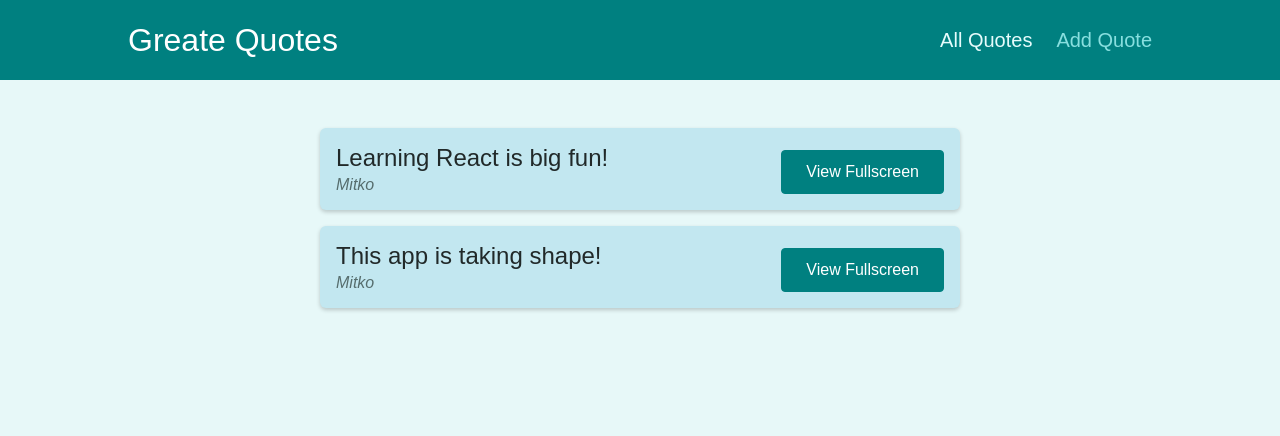
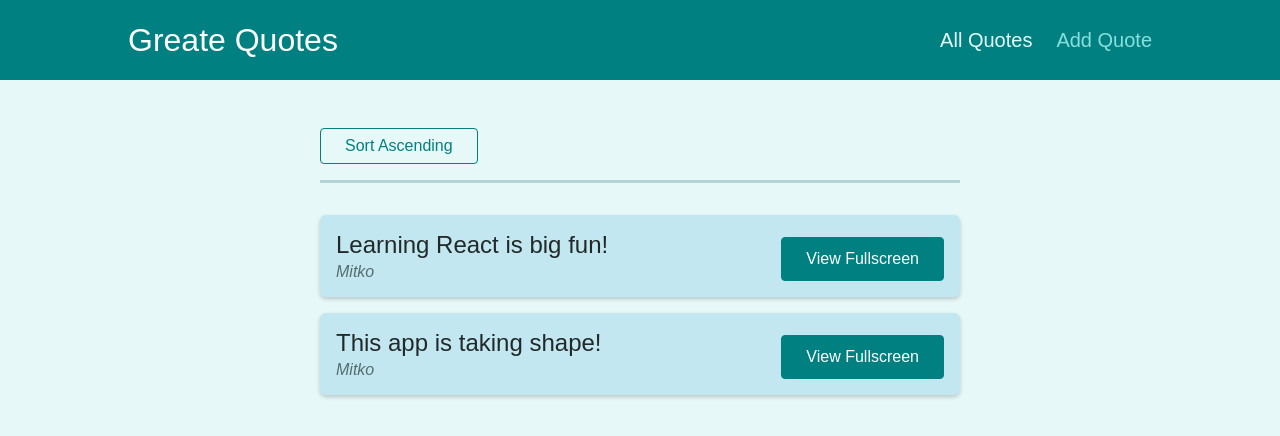
Before and after one commit to MitkoDG/react, a React (Create React App) app in the folder quote-app/: page /quotes in a window 1280 px wide. Shown: the top 436 px of the page. Built offline with nearby package versions, Linux system fonts and the light colour scheme; the HTML template or start-up script is replaced by a standard one.

Commit message:
adding btn for sorting

```diff
--- a/quote-app/src/components/quotes/QuoteList.js
+++ b/quote-app/src/components/quotes/QuoteList.js
@@ -1,11 +1,24 @@
 import { Fragment } from 'react';
+import { useHistory, useLocation } from 'react-router-dom';
 
 import QuoteItem from './QuoteItem';
 import classes from './QuoteList.module.css';
 
 const QuoteList = (props) => {
+  const history = useHistory();
+  const location = useLocation();
+
+  const queryParams = new URLSearchParams(location.search)
+
+  const changeSortingHandler = () =>{
+    history.push('/quotes?sort=asc');
+  };
+
   return (
     <Fragment>
+      <div className={classes.sorting}>
+        <button onClick={changeSortingHandler}>Sort Ascending</button>
+      </div>
       <ul className={classes.list}>
         {props.quotes.map((quote) => (
           <QuoteItem
```
